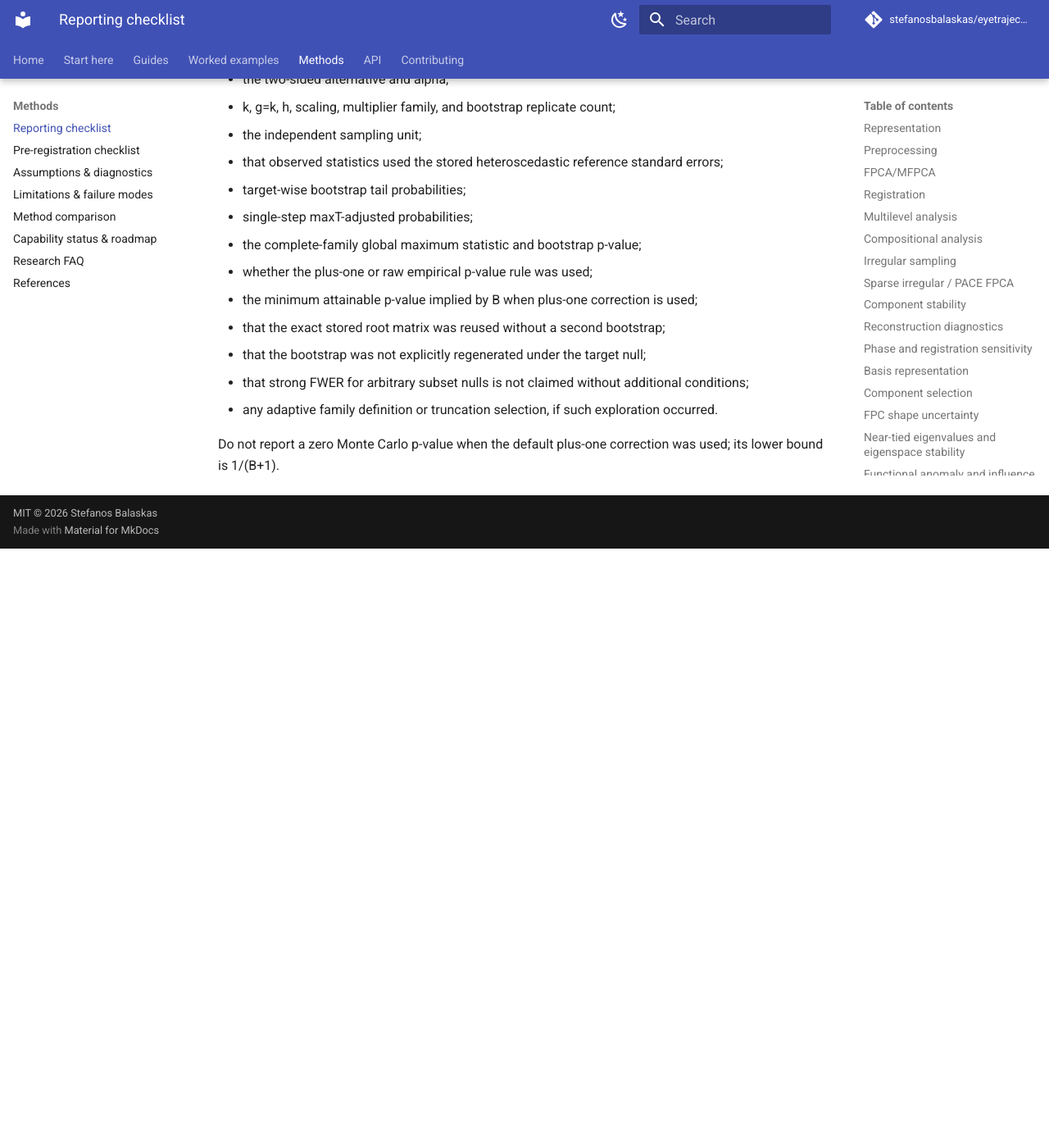
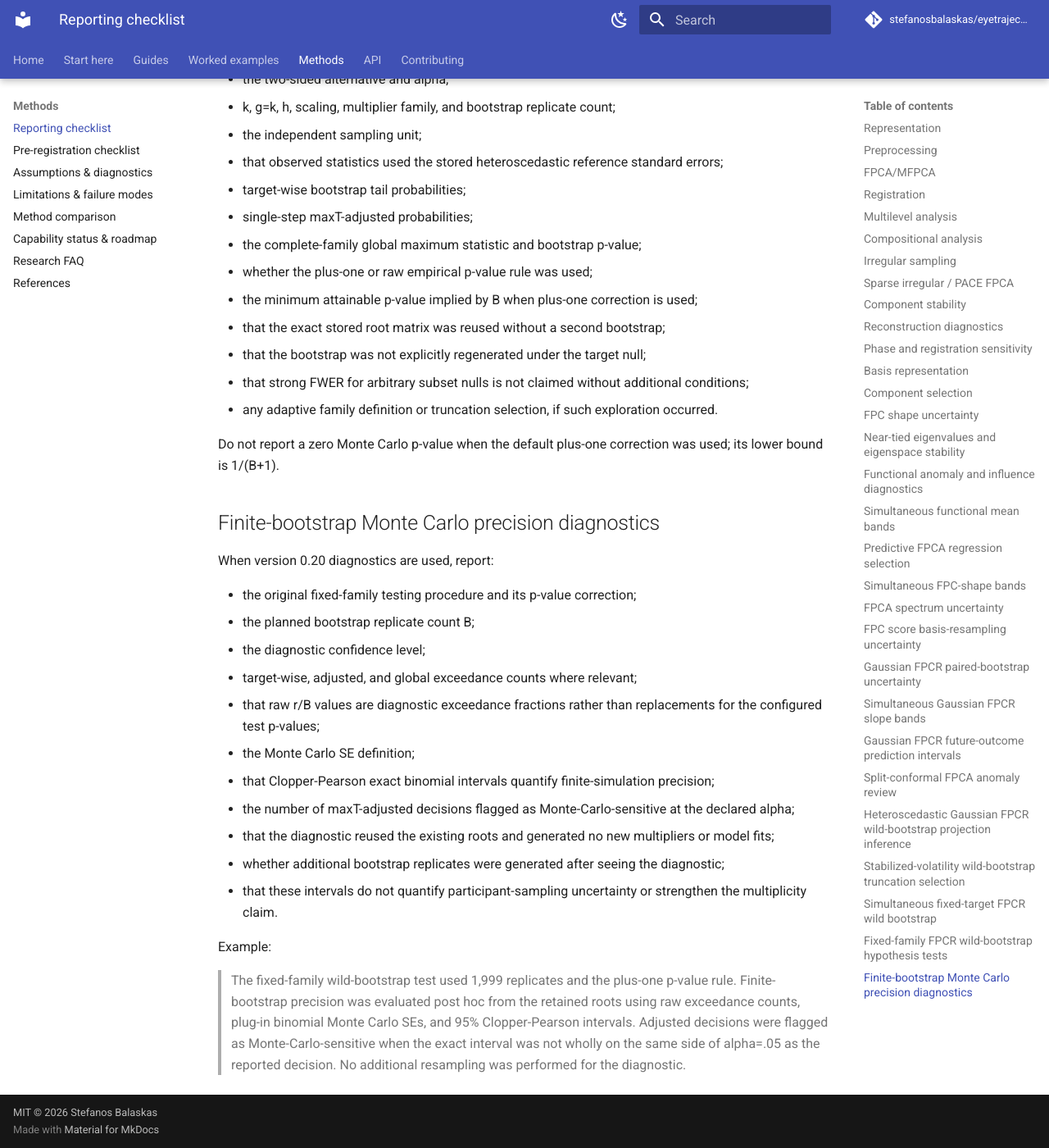
Before and after one commit to stefanosbalaskas/eyetrajectoriespy, an MkDocs documentation site: the page built from docs/methods/reporting.md, in a window 1280 px wide and 1400 px high, scrolled down 14748 px. Shown: the whole window at 82% size. Built offline with MkDocs 1.6.1 and Material for MkDocs 9.7.7, drawn with Linux system fonts in a browser that asks for light colours; comment, search, counter and statistics services are not loaded; before the commit the page ends 15417 px from its top, so only the background shows below that.

Commit message:
Add Monte Carlo precision reporting guidance

```diff
--- a/docs/methods/reporting.md
+++ b/docs/methods/reporting.md
@@ -463,3 +463,23 @@ Report at minimum:
 - any adaptive family definition or truncation selection, if such exploration occurred.
 
 Do not report a zero Monte Carlo p-value when the default plus-one correction was used; its lower bound is 1/(B+1).
+
+## Finite-bootstrap Monte Carlo precision diagnostics
+
+When version 0.20 diagnostics are used, report:
+
+- the original fixed-family testing procedure and its p-value correction;
+- the planned bootstrap replicate count B;
+- the diagnostic confidence level;
+- target-wise, adjusted, and global exceedance counts where relevant;
+- that raw r/B values are diagnostic exceedance fractions rather than replacements for the configured test p-values;
+- the Monte Carlo SE definition;
+- that Clopper-Pearson exact binomial intervals quantify finite-simulation precision;
+- the number of maxT-adjusted decisions flagged as Monte-Carlo-sensitive at the declared alpha;
+- that the diagnostic reused the existing roots and generated no new multipliers or model fits;
+- whether additional bootstrap replicates were generated after seeing the diagnostic;
+- that these intervals do not quantify participant-sampling uncertainty or strengthen the multiplicity claim.
+
+Example:
+
+> The fixed-family wild-bootstrap test used 1,999 replicates and the plus-one p-value rule. Finite-bootstrap precision was evaluated post hoc from the retained roots using raw exceedance counts, plug-in binomial Monte Carlo SEs, and 95% Clopper-Pearson intervals. Adjusted decisions were flagged as Monte-Carlo-sensitive when the exact interval was not wholly on the same side of alpha=.05 as the reported decision. No additional resampling was performed for the diagnostic.
```
